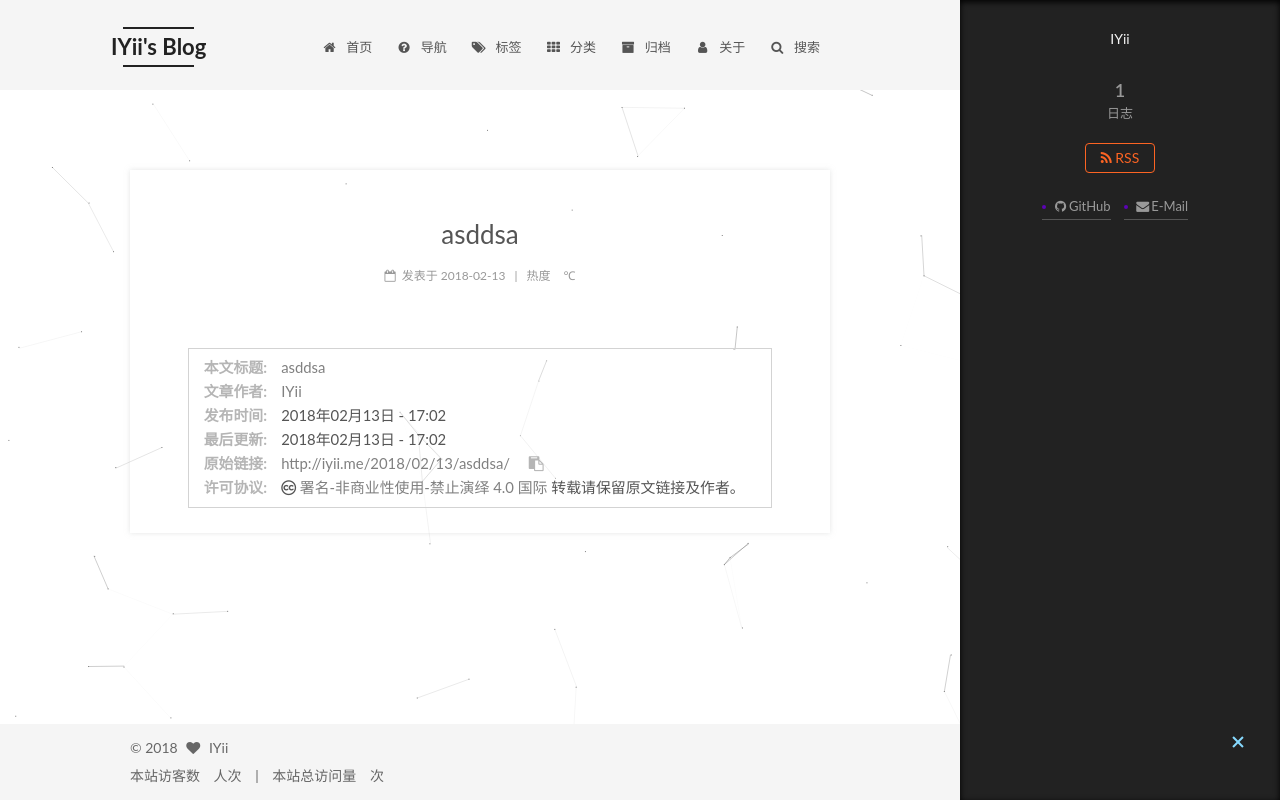
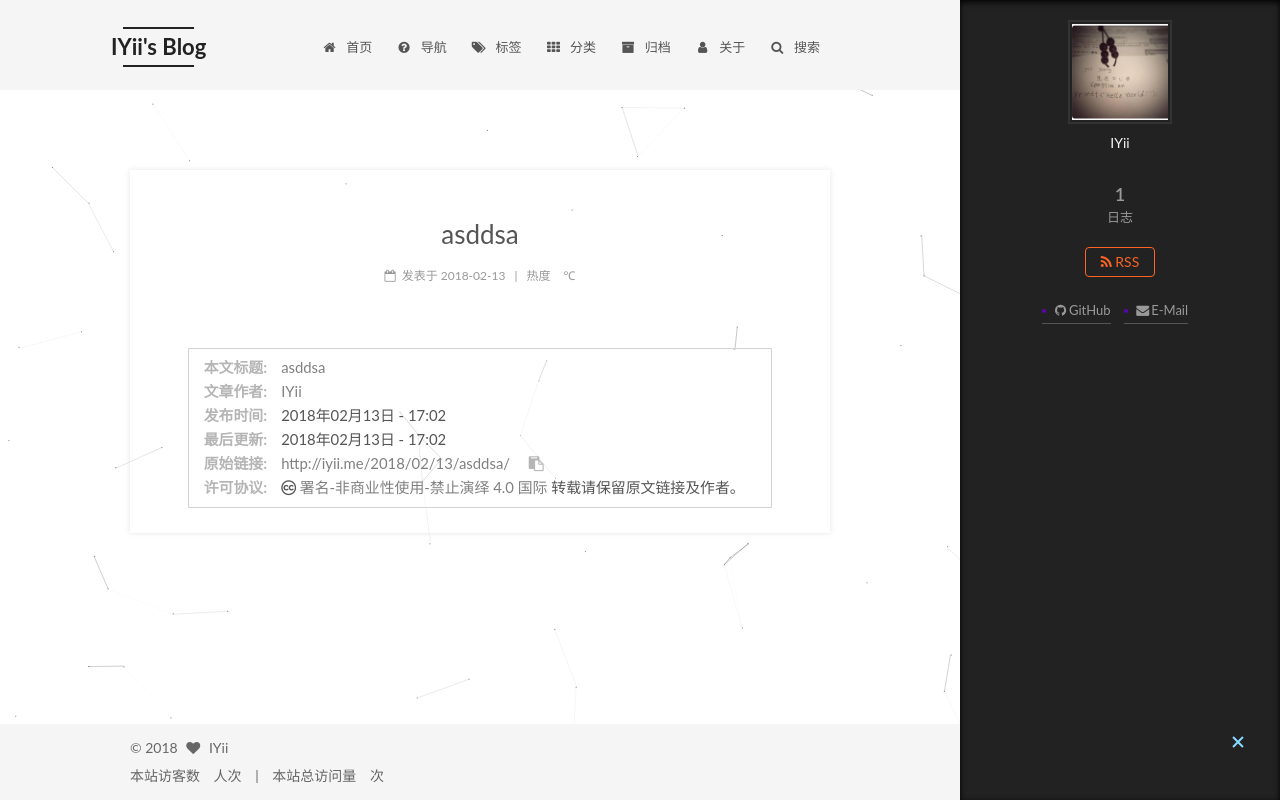
Before and after one commit to YangYii/YangYii, a plain HTML site: page 2018/02/13/asddsa/index.html in a window 1280 px wide. Both pictures are taken after a click on the element 1238 px from the left and 743 px from the top of the page. Drawn offline with nearby package versions, Linux system fonts and the light colour scheme; some packages are replaced by stand-ins of ours; a script that the page names is missing.

Commit message:
Site updated: 2018-02-14 20:39:56

```diff
--- a/2018/02/13/asddsa/index.html
+++ b/2018/02/13/asddsa/index.html
@@ -311,7 +311,7 @@
     <span hidden itemprop="author" itemscope itemtype="http://schema.org/Person">
       <meta itemprop="name" content="IYii">
       <meta itemprop="description" content="">
-      <meta itemprop="image" content="/images/avatar.gif">
+      <meta itemprop="image" content="/images/avatar.png">
     </span>
 
     <span hidden itemprop="publisher" itemscope itemtype="http://schema.org/Organization">
@@ -492,6 +492,10 @@
       <section class="site-overview-wrap sidebar-panel sidebar-panel-active">
         <div class="site-overview">
           <div class="site-author motion-element" itemprop="author" itemscope itemtype="http://schema.org/Person">
+
+              <img class="site-author-image" itemprop="image"
+                src="/images/avatar.png"
+                alt="IYii" />
 
               <p class="site-author-name" itemprop="name">IYii</p>
               <p class="site-description motion-element" itemprop="description"></p>
```
Also changed, not shown: SecWeb/index.html (+4 -0 lines), about/index.html (+4 -0 lines), archives/2018/02/index.html (+4 -0 lines), archives/2018/index.html (+4 -0 lines), archives/index.html (+4 -0 lines), categories/index.html (+4 -0 lines), index.html (+5 -1 lines), tags/index.html (+4 -0 lines), images/avatar.png (added).
